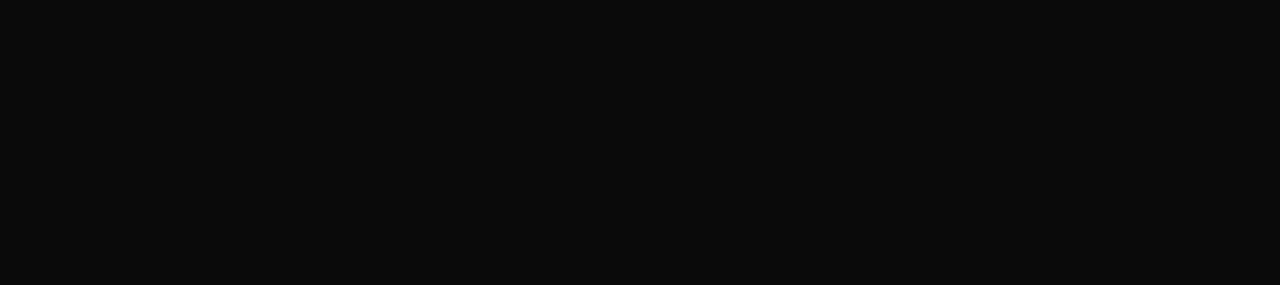
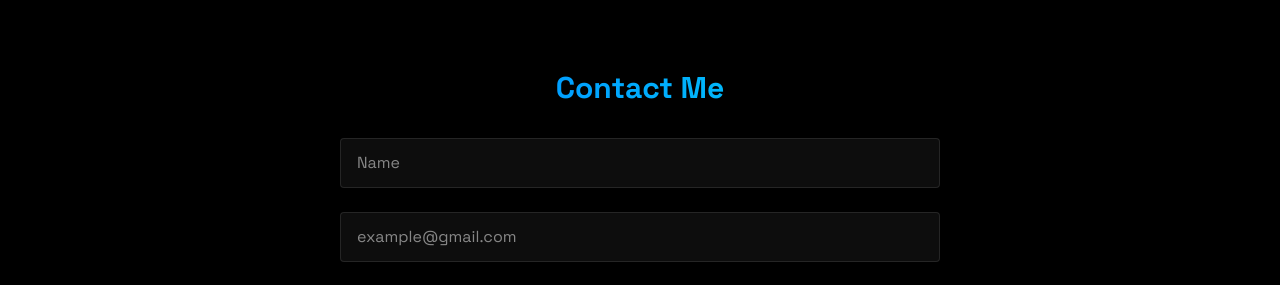
Before and after one commit to ASyed-ui/PersonalPortfolio, a React (Vite) app: page / in a window 1280 px wide. Shown: the part 2473-2758 px from the top of the page. Before the commit the page ends 2400 px from the top, so only its background shows below. Built offline with nearby package versions, Linux system fonts and the light colour scheme.

Commit message:
Finished Contact Page

```diff
--- a/src/App.jsx
+++ b/src/App.jsx
@@ -6,7 +6,9 @@
 import { Home } from "./components/sections/Home";
 import {About} from "./components/sections/About";
 import { Projects } from "./components/sections/Projects";
+import { Contact } from "./components/sections/Contact";
 import "./index.css"
+
 
 function App() {
   const [isLoaded, setIsLoaded] = useState(false);
@@ -26,6 +28,7 @@
         <Home />
         <About />
         <Projects />
+        <Contact />
 
       </div>
     </>
--- /dev/null
+++ b/src/components/RevealOnScroll.jsx
@@ -0,0 +1,25 @@
+import { useEffect, useRef } from "react";
+
+export const RevealOnScroll = ({children}) => {
+
+    const ref =  useRef(null);
+
+    useEffect(() => {
+        const observer = new IntersectionObserver(
+            ([entry]) => {
+                if (entry.isIntersecting) {
+                    ref.current.classList.add("visible");
+                }
+            },
+            { threshold: 0.2, rootMargin: "0px 0px -50px 0px" }
+        );
+
+        if (ref.current) observer.observe(ref.current);
+
+        return () => observer.disconnect();
+    });
+
+    return (
+        <div ref={ref} className = "reveal"> {children} </div>
+    );
+};
--- a/src/components/sections/About.jsx
+++ b/src/components/sections/About.jsx
@@ -1,3 +1,4 @@
+import { RevealOnScroll } from "../RevealOnScroll";
 
 export const About = () => {
 
@@ -9,6 +10,7 @@
             id="about"
             className="min-h-screen flex items-center justify-center py-20"
         >
+            <RevealOnScroll>
             <div className="max-w-5xl mx-auto px-4">
                 <h2 className="text-3xl font-bold mb-8 bg-gradient-to-r from-blue-500 to-cyan-400 bg-clip-text text-transparent text-center">
                     About Me
@@ -79,6 +81,7 @@
                     </div>
                 </div>
             </div>
+            </RevealOnScroll>
         </section>
     );
 };
--- a/src/components/sections/Contact.jsx
+++ b/src/components/sections/Contact.jsx
@@ -0,0 +1,66 @@
+import { RevealOnScroll } from "../RevealOnScroll";
+
+export const Contact = () => {
+    return (
+        <section
+            id="contact"
+            className="min-h-screen flex items-center justify-center py-20"
+        >
+            <RevealOnScroll>
+                <div className = "py-4 w-150">
+                    <h2 className="text-3xl font-bold mb-8 bg-gradient-to-r from-blue-500 to-cyan-400 bg-clip-text text-transparent text-center">
+                        Contact Me
+                    </h2>
+                    <form className="space-y-6">
+                        <div className="relative">
+                            <input
+                                type="text"
+                                id="name"
+                                name="name"
+                                required
+                                className="w-full bg-white/5 border border-white/10 rounded px-4 py-3 text-white transition focus:outline-none focus:border-blue-500 focus:bg-blue-500/5"
+                                placeholder="Name"
+                            />
+
+                        </div>
+                        <div className="relative">
+                            <input
+                                type="email"
+                                id="email"
+                                name="email"
+                                required
+                                className="w-full bg-white/5 border border-white/10 rounded px-4 py-3 text-white transition focus:outline-none focus:border-blue-500 focus:bg-blue-500/5"
+                                placeholder="example@gmail.com"
+                            />
+                        </div>
+                        <div className="relative">
+                            <input
+                                type="tel"
+                                id="phone"
+                                name="phone"
+                                className="w-full bg-white/5 border border-white/10 rounded px-4 py-3 text-white transition focus:outline-none focus:border-blue-500 focus:bg-blue-500/5"
+                                placeholder="Phone"
+                            />
+                        </div>
+                        <div className="relative">
+                            <textarea
+                                id="message"
+                                name="message"
+                                required
+                                rows={5}
+                                className="w-full bg-white/5 border border-white/10 rounded px-4 py-3 text-white transition focus:outline-none focus:border-blue-500 focus:bg-blue-500/5"
+                                placeholder="Your Message..."
+                            />
+                        </div>
+                        <button
+                            type="submit"
+                            className="w-full bg-blue-500 text-white py-3 px-6 rounded font-medium transition relative overflow-hidden hover:-translate-y-0.5 hover:shadow-[0_0_15px_rgba(59,130,246,0.4)]"
+                        >
+                        Send Message
+                        </button>
+                    </form>
+                </div>
+            </RevealOnScroll>
+        </section>
+    );
+};
--- a/src/components/sections/Home.jsx
+++ b/src/components/sections/Home.jsx
@@ -1,3 +1,4 @@
+import { RevealOnScroll } from "../RevealOnScroll";
 
 
 export const Home = () => {
@@ -7,7 +8,7 @@
         id="home"
         className="min-h-screen flex items-center justify-center relative"
     >
-
+        <RevealOnScroll>
         <div className="text-center z-10 px-4">
             <h1 className="md:text-7xl font-bold mb-6 bg-gradient-to-r from-blue-500 to-cyan-400 bg-clip-text text-transparent leading-snug">Hi, I'm Aadil Syed</h1>
 
@@ -31,6 +32,7 @@
                 </a>
             </div>
         </div>
+        </RevealOnScroll>
     </section>
     );
 };
--- a/src/components/sections/Projects.jsx
+++ b/src/components/sections/Projects.jsx
@@ -1,3 +1,4 @@
+import { RevealOnScroll } from "../RevealOnScroll";
 
 export const Projects = () => {
 
@@ -7,6 +8,7 @@
             id="projects"
             className="min-h-screen flex items-center justify-center py-20"
         >
+            <RevealOnScroll>
             <div className="max-w-[85rem] mx-auto px-4">
                 <h2 className="text-3xl font-bold mb-8 bg-gradient-to-r from-blue-500 to-cyan-400 bg-clip-text text-transparent text-center">
                     Featured Projects
@@ -23,7 +25,7 @@
                         <p className="text-gray-400 mb-4">
                             Scalable cloud infrastructure management with real-time monitoring and automated scaling.
                             </p>
-                        <div className="flex flex-wrap gap-2">
+                        <div className="flex flex-wrap gap-2 mb-4">
                             {["React", "Node.js", "AWS", "Docker"].map((tech, key) => (
                                 <span
                                 key={key}
@@ -48,7 +50,7 @@
                         <p className="text-gray-400 mb-4">
                             Full-stack e-commerce with modern UI, secure payment integration, and customizable product inventory.
                             </p>
-                        <div className="flex flex-wrap gap-2">
+                        <div className="flex flex-wrap gap-2 mb-4">
                             {["Next.js", "TypeScript", "Stripe", "PostgreSQL"].map((tech, key) => (
                                 <span
                                 key={key}
@@ -73,7 +75,7 @@
                         <p className="text-gray-400 mb-4">
                             Scalable chat platform supporting real-time messaging, presence, and group chat features.
                             </p>
-                        <div className="flex flex-wrap gap-2">
+                        <div className="flex flex-wrap gap-2 mb-4">
                             {["Socket.IO", "Express", "React", "Redis"].map((tech, key) => (
                                 <span
                                 key={key}
@@ -89,6 +91,7 @@
                     </div>
                 </div>
             </div>
+            </RevealOnScroll>
         </section>
     );
 };
--- a/src/index.css
+++ b/src/index.css
@@ -36,3 +36,14 @@
     animation: loading 0.8s ease infinite;
   }
 }
+
+.reveal {
+  opacity: 0;
+  transform: translateY(20px);
+  transition: opacity 0.7s ease, transform 0.7s ease;
+}
+
+.reveal.visible {
+  opacity: 1;
+  transform: translateY(0);
+}
```
